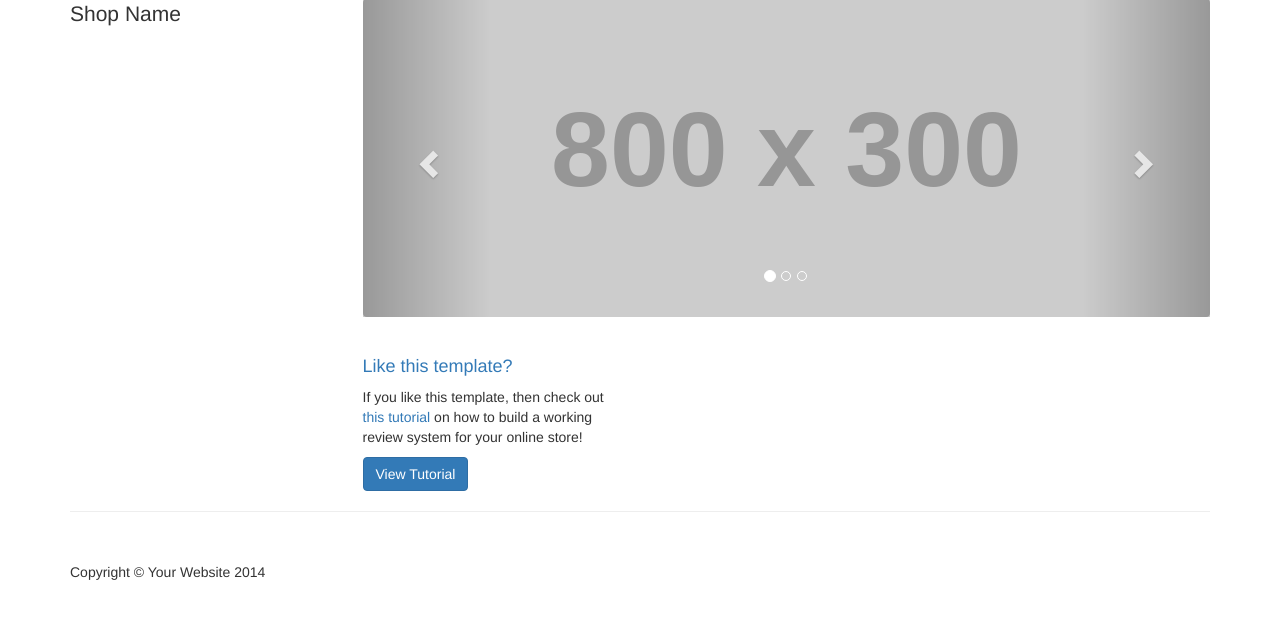
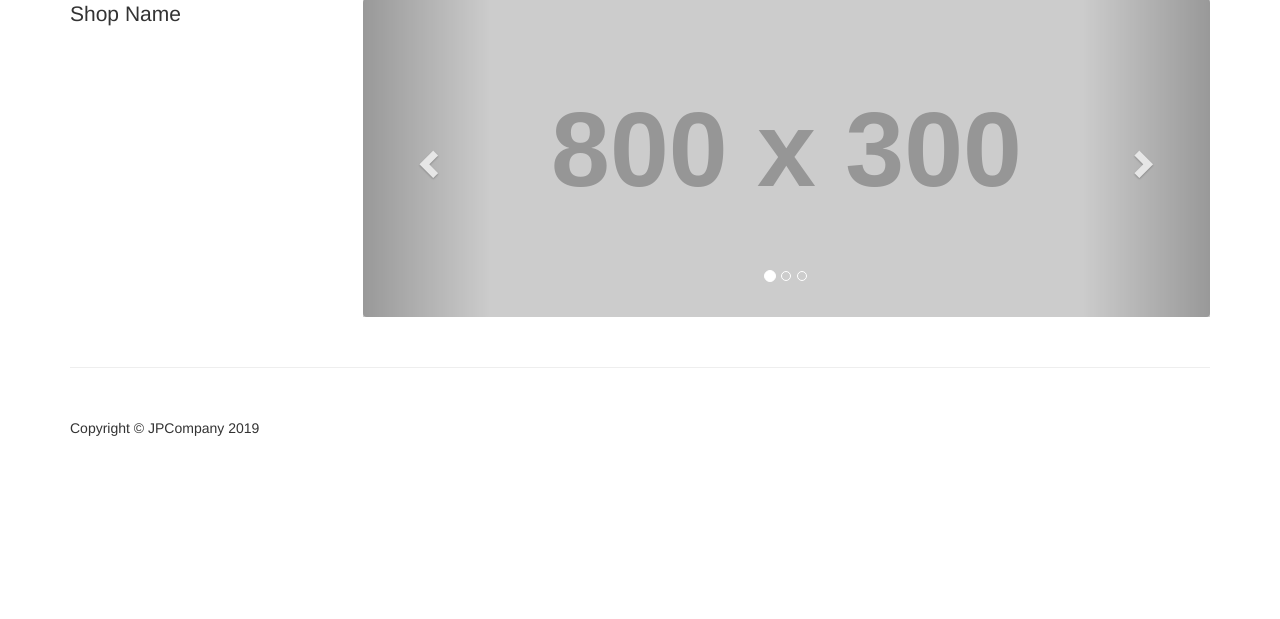
Before and after one commit to pierry01/JPCompany, a Rails app: page / in a window 1280 px wide. Shown: the part 71-690 px from the top of the page. Run offline with Rails 7, Linux system fonts and the light colour scheme; data that the repository does not hold is empty; style sheets or scripts are compiled from the project's sources; parts of the project's set-up code (start-up, migrations or seed data) failed here and were passed over; some libraries are stand-ins or nearby versions.

Commit message:
Ajustes e considerações

```diff
--- a/app/controllers/site/home_controller.rb
+++ b/app/controllers/site/home_controller.rb
@@ -2,7 +2,7 @@ class Site::HomeController < ApplicationController
   layout 'site'
 
   def index
-    @categories = Category.order(:description)
-    @ads = Ad.limit(5).order(created_at: :desc)
+    @categories = Category.order_by_description
+    @ads = Ad.last_six
   end
 end
--- a/app/models/ad.rb
+++ b/app/models/ad.rb
@@ -8,4 +8,7 @@ class Ad < ActiveRecord::Base
 
   # gem money-rails
   monetize :price_cents
+
+  # Scopes
+  scope :last_six, -> { limit(6).order(created_at: :desc) }
 end
--- a/app/models/category.rb
+++ b/app/models/category.rb
@@ -1,3 +1,6 @@
 class Category < ActiveRecord::Base
   validates_presence_of :description
+
+  # Scopes
+  scope :order_by_description, -> { order(:description) }
 end
--- a/app/views/layouts/site_shared/_footer.html.erb
+++ b/app/views/layouts/site_shared/_footer.html.erb
@@ -4,7 +4,7 @@
   <footer>
     <div class="row">
       <div class="col-lg-12">
-        <p>Copyright &copy; Your Website 2014</p>
+        <p>Copyright &copy; <%= t('app.name') %> <%= Date.today.year %></p>
       </div>
     </div>
   </footer>
--- a/app/views/site/home/index.html.erb
+++ b/app/views/site/home/index.html.erb
@@ -66,13 +66,6 @@
             </div>
           </div>
         <% end %>
-
-        <div class="col-sm-4 col-lg-4 col-md-4">
-          <h4><a href="#">Like this template?</a>
-          </h4>
-          <p>If you like this template, then check out <a target="_blank" href="http://maxoffsky.com/code-blog/laravel-shop-tutorial-1-building-a-review-system/">this tutorial</a> on how to build a working review system for your online store!</p>
-          <a class="btn btn-primary" target="_blank" href="http://maxoffsky.com/code-blog/laravel-shop-tutorial-1-building-a-review-system/">View Tutorial</a>
-        </div>
       </div>
     </div>
   </div>
```
Also changed, not shown: 1 other file.
